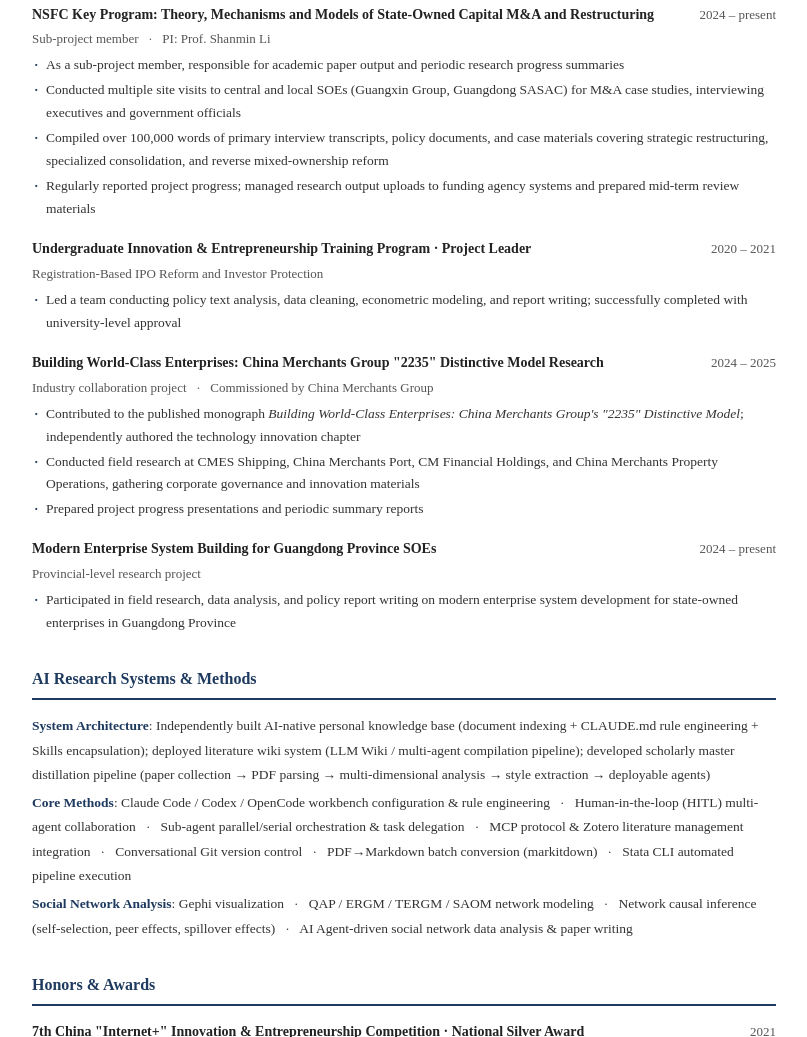
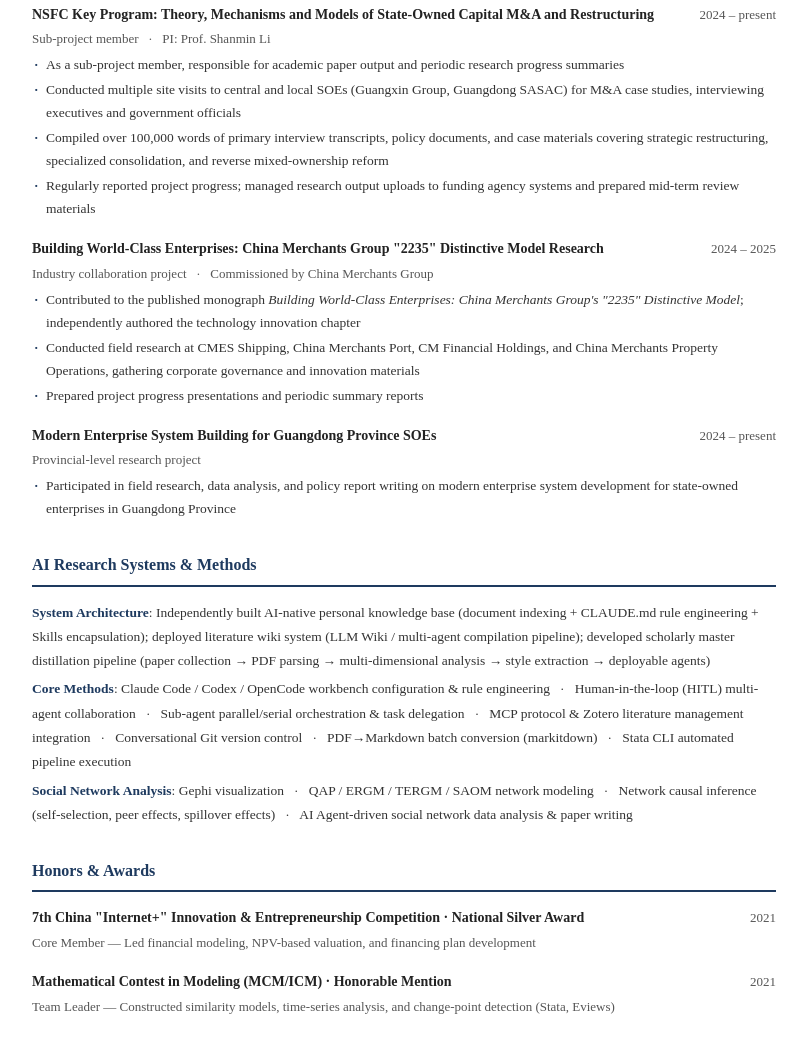
Before and after one commit to kkyy31415/yingkuang.github.io, a plain HTML site: page index_en.html in a window 1280 px wide. Shown: the part 2511-3548 px from the top of the page, without its empty margins (236-1043 px from the left). Drawn offline with Linux system fonts and the light colour scheme.

Commit message:
fix: 删除大学生创新创业训练计划条目
Co-Authored-By: Claude <noreply@anthropic.com>

```diff
--- a/index_en.html
+++ b/index_en.html
@@ -221,16 +221,6 @@
     </div>
     <div class="item">
       <div class="item-head">
-        <span class="item-title">Undergraduate Innovation &amp; Entrepreneurship Training Program · Project Leader</span>
-        <span class="item-meta">2020 – 2021</span>
-      </div>
-      <div class="item-sub">Registration-Based IPO Reform and Investor Protection</div>
-      <ul class="item-desc">
-        <li>Led a team conducting policy text analysis, data cleaning, econometric modeling, and report writing; successfully completed with university-level approval</li>
-      </ul>
-    </div>
-    <div class="item">
-      <div class="item-head">
         <span class="item-title">Building World-Class Enterprises: China Merchants Group "2235" Distinctive Model Research</span>
         <span class="item-meta">2024 – 2025</span>
       </div>
```
Also changed, not shown: index.html (+0 -10 lines).
